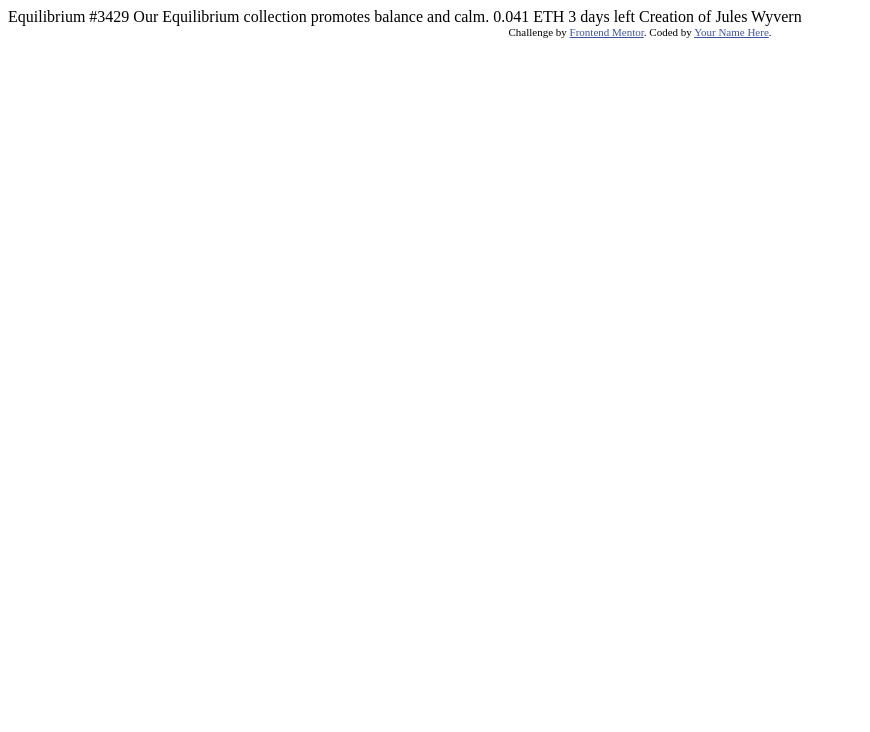
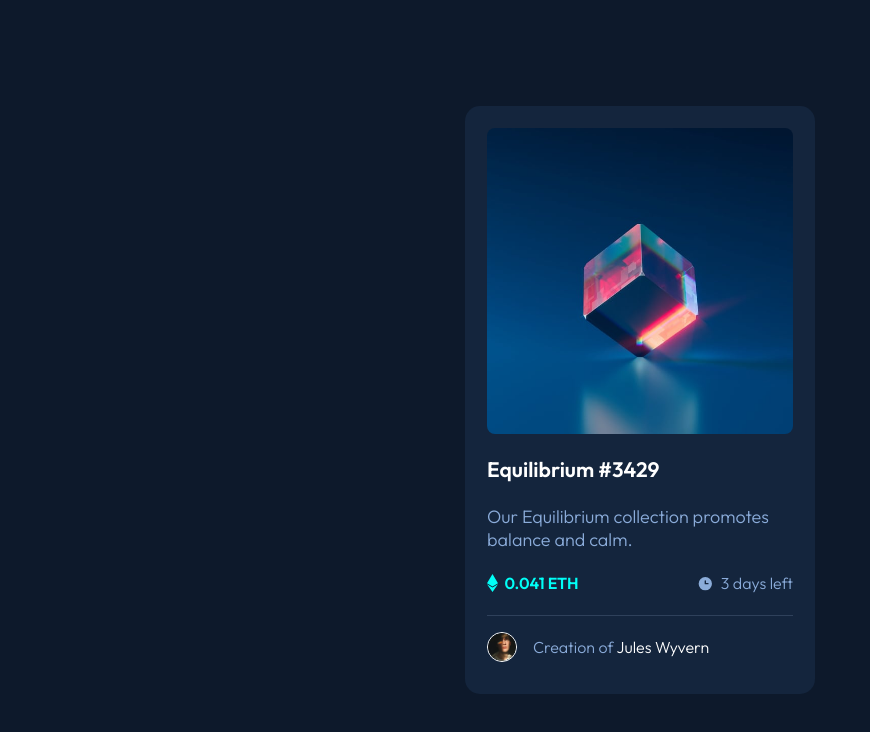
Before and after one commit to apangkko/nft-preview-card-component-main, a plain HTML site: page index.html in a window 1280 px wide. Shown: the whole page, without its empty margins (0-870 px from the left). Drawn offline with Linux system fonts and the light colour scheme.

Commit message:
submit solution

```diff
--- a/index.html
+++ b/index.html
@@ -5,29 +5,32 @@
   <meta name="viewport" content="width=device-width, initial-scale=1.0"> <!-- displays site properly based on user's device -->
 
   <link rel="icon" type="image/png" sizes="32x32" href="./images/favicon-32x32.png">
+  <link rel="stylesheet" href="style.css">
 
   <title>Frontend Mentor | NFT preview card component</title>
 
-  <!-- Feel free to remove these styles or customise in your own stylesheet 👍 -->
-  <style>
-    .attribution { font-size: 11px; text-align: center; }
-    .attribution a { color: hsl(228, 45%, 44%); }
-  </style>
 </head>
-<body>
+<body class="wrapper">
+  <main class="container">
 
-  Equilibrium #3429
+    <a class="image-box" href="#">
+      <img class="nft-img" src="images/image-equilibrium.jpg" alt="equilibrium">
+      <div class="nft-view"><img src="images/icon-view.svg" alt="icon view"></div>
+    </a>
 
-  Our Equilibrium collection promotes balance and calm.
+    <a href="#"><h1 class="title">Equilibrium #3429</h1></a>
+    <p class="text">Our Equilibrium collection promotes balance and calm.</p>
+    <div class="price-date">
+      <div class="price"><img class="icon" src="images/icon-ethereum.svg" alt="icon ethereum">0.041 ETH</div>
+      <div class="date"><img class="icon" src="images/icon-clock.svg" alt="icon clock">3 days left</div>
+    </div>
 
-  0.041 ETH
-  3 days left
+    <hr class="line">
+    <div class="creator">
+      <img class="avatar" src="images/image-avatar.png" alt="creator's avartar">
+      <div class="creationOf">Creation of <a class="creator-name" href="#">Jules Wyvern</a></div>
+    </div>
 
-  Creation of Jules Wyvern
-
-  <div class="attribution">
-    Challenge by <a href="https://www.frontendmentor.io?ref=challenge" target="_blank">Frontend Mentor</a>.
-    Coded by <a href="#">Your Name Here</a>.
-  </div>
+  </main>
 </body>
 </html>
--- /dev/null
+++ b/style.css
@@ -0,0 +1,134 @@
+@import url('https://fonts.googleapis.com/css2?family=Outfit:wght@300;400;600&display=swap');
+
+
+:root {
+    --clr-softBlue: hsl(215, 51%, 70%);
+    --clr-cyan: hsl(178, 100%, 50%);
+    --clr-darkBlue500 : hsl(217, 54%, 11%);
+    --clr-darkBlue400: hsl(216, 50%, 16%);
+    --clr-darkBlue300: hsl(215, 32%, 27%);
+    --clr-white: hsl(0, 0%, 100%);
+}
+
+*, *::before, *::after {
+    box-sizing: border-box;
+    margin: 0;
+    font-family: 'Outfit', sans-serif;
+}
+
+body {
+    font-size: 1.125rem;
+    font-weight: 300;
+    color: var(--clr-softBlue);
+}
+
+img, picture {
+    display: block;
+    max-width: 100%;
+}
+
+a {
+    text-decoration: none;
+    color: var(--clr-white);
+}
+
+a:hover {
+    color: var(--clr-cyan);
+}
+
+.wrapper {
+    display: flex;
+    min-height: 100vh;
+    align-items: center;
+    justify-content: center;
+    background-color: var(--clr-darkBlue500);
+
+}
+
+.container {
+    width: 95%;
+    max-width: 350px;
+    background-color: var(--clr-darkBlue400);
+    padding: 22px;
+    border-radius: 15px;
+}
+
+.image-box {
+    display: block;
+    position: relative;
+    border-radius: 8px;
+    overflow: hidden;
+}
+
+.nft-view {
+    display: flex;
+    align-items: center;
+    justify-content: center;
+    position: absolute;
+    top: 0;
+    left: 0;
+    width: 100%;
+    height: 100%;
+    background-color: hsla(178, 100%, 50%, .5);
+    opacity: 0;
+    transition: 0.3s ease;
+}
+
+.nft-view:hover {
+    opacity: 1;
+}
+
+.title {
+    font-size: 1.313rem;
+    font-weight: 700;
+    padding: 1.4rem 0;
+}
+
+
+.price-date {
+    display: flex;
+    font-size: 1rem;
+    padding: 1.4rem 0;
+    justify-content: space-between;
+}
+
+.price, .date {
+    display: flex;
+    align-items: center;
+}
+
+.price {
+    color: var(--clr-cyan);
+    font-weight: 700;
+}
+
+.icon {
+    margin-right: .4rem;
+    display: inline-block;
+}
+
+.creator {
+    display: flex;
+    align-items: center;
+    margin-bottom: 0.6rem;
+}
+
+.line {
+    height: 1px;
+    background-color: var(--clr-darkBlue300);
+    border: none;
+    margin-bottom: 1rem;
+}
+
+.avatar {
+    width: 30px;
+    height: 30px;
+    display: inline-block;
+    border: 1px solid var(--clr-white);
+    border-radius: 50%;
+    margin-right: 1rem;
+}
+
+.creationOf {
+    font-size: 1rem;
+}
```
Also changed, not shown: design/desktop-preview.jpg (deleted).
